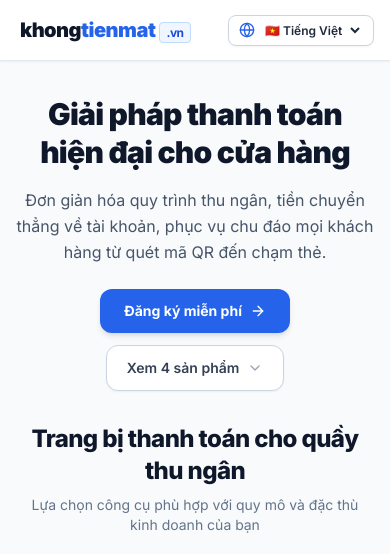
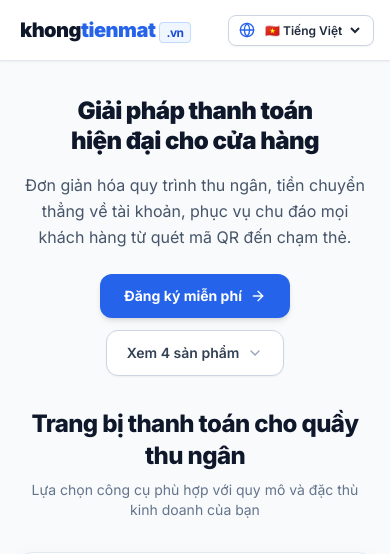
Before and after one commit to danhhuynh-stack/khongtienmat-landing, a website with bundled scripts: page index.html in a window 390 px wide. Shown: the top 554 px of the page. Built offline with nearby package versions, Linux system fonts and the light colour scheme.

Commit message:
fix(typography): format heroTitle to 1 line on desktop and balanced 2 lines on mobile without orphan words

```diff
--- a/app.js
+++ b/app.js
@@ -115,7 +115,11 @@ function applyLanguage(lang) {
   document.querySelectorAll('[data-i18n]').forEach(el => {
     const key = el.getAttribute('data-i18n');
     if (dict[key]) {
-      el.textContent = dict[key];
+      if (dict[key].includes('<') && dict[key].includes('>')) {
+        el.innerHTML = dict[key];
+      } else {
+        el.textContent = dict[key];
+      }
     }
   });
 
--- a/index.html
+++ b/index.html
@@ -153,14 +153,14 @@
   </nav>
 
   <!-- ==================== 2. SHORT HERO SECTION ==================== -->
-  <header class="pt-24 sm:pt-32 pb-8 sm:pb-10 px-4 sm:px-6 lg:px-8 max-w-5xl mx-auto text-center">
+  <header class="pt-24 sm:pt-32 pb-8 sm:pb-10 px-4 sm:px-6 lg:px-8 max-w-6xl mx-auto text-center">
     <!-- Main Headline -->
-    <h1 class="text-3xl sm:text-4xl lg:text-5xl font-black text-slate-900 tracking-tight leading-tight mb-4" data-i18n="heroTitle">
-      Giải pháp thanh toán hiện đại cho cửa hàng
+    <h1 class="text-2xl sm:text-3xl md:text-4xl lg:text-4xl xl:text-5xl font-black text-slate-900 tracking-tight leading-tight mb-4 [text-wrap:balance]" data-i18n="heroTitle">
+      <span class="block sm:inline whitespace-nowrap">Giải pháp thanh toán</span> <span class="whitespace-nowrap">hiện đại cho cửa hàng</span>
     </h1>
 
     <!-- One-sentence Description -->
-    <p class="text-slate-600 text-base sm:text-lg max-w-2xl mx-auto leading-relaxed mb-6" data-i18n="heroSubtitle">
+    <p class="text-slate-600 text-base sm:text-lg max-w-2xl mx-auto leading-relaxed mb-6 [text-wrap:balance]" data-i18n="heroSubtitle">
       Đơn giản hóa quy trình thu ngân, tiền chuyển thẳng về tài khoản, phục vụ chu đáo mọi khách hàng từ quét mã QR đến chạm thẻ.
     </p>
 
--- a/translations.js
+++ b/translations.js
@@ -12,7 +12,7 @@ export const translations = {
     langSelectLabel: "Chọn ngôn ngữ",
 
     // Hero
-    heroTitle: "Giải pháp thanh toán hiện đại cho cửa hàng",
+    heroTitle: '<span class="block sm:inline whitespace-nowrap">Giải pháp thanh toán</span> <span class="whitespace-nowrap">hiện đại cho cửa hàng</span>',
     heroSubtitle: "Đơn giản hóa quy trình thu ngân, tiền chuyển thẳng về tài khoản, phục vụ chu đáo mọi khách hàng từ quét mã QR đến chạm thẻ.",
     heroCta: "Đăng ký miễn phí",
     heroSecondary: "Xem 4 sản phẩm",
@@ -118,7 +118,7 @@ export const translations = {
     langSelectLabel: "Select language",
 
     // Hero
-    heroTitle: "Modern Payment Solutions for Your Store",
+    heroTitle: '<span class="block md:inline">Modern Payment Solutions</span> <span class="whitespace-nowrap">for Your Store</span>',
     heroSubtitle: "Simplify counter checkout, receive funds directly into your bank account, and serve every customer from QR scans to card taps.",
     heroCta: "Register for Free",
     heroSecondary: "View 4 Products",
```
